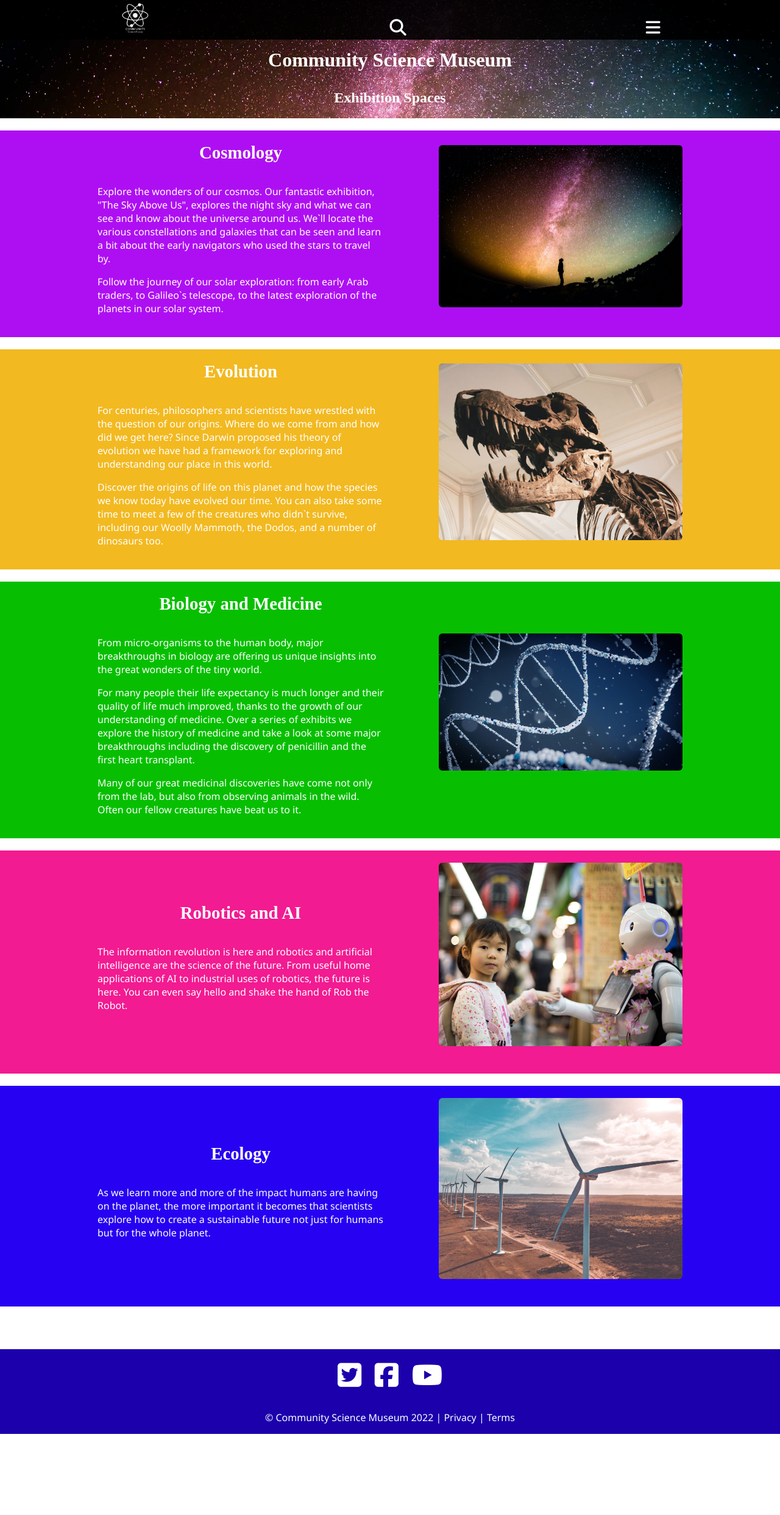
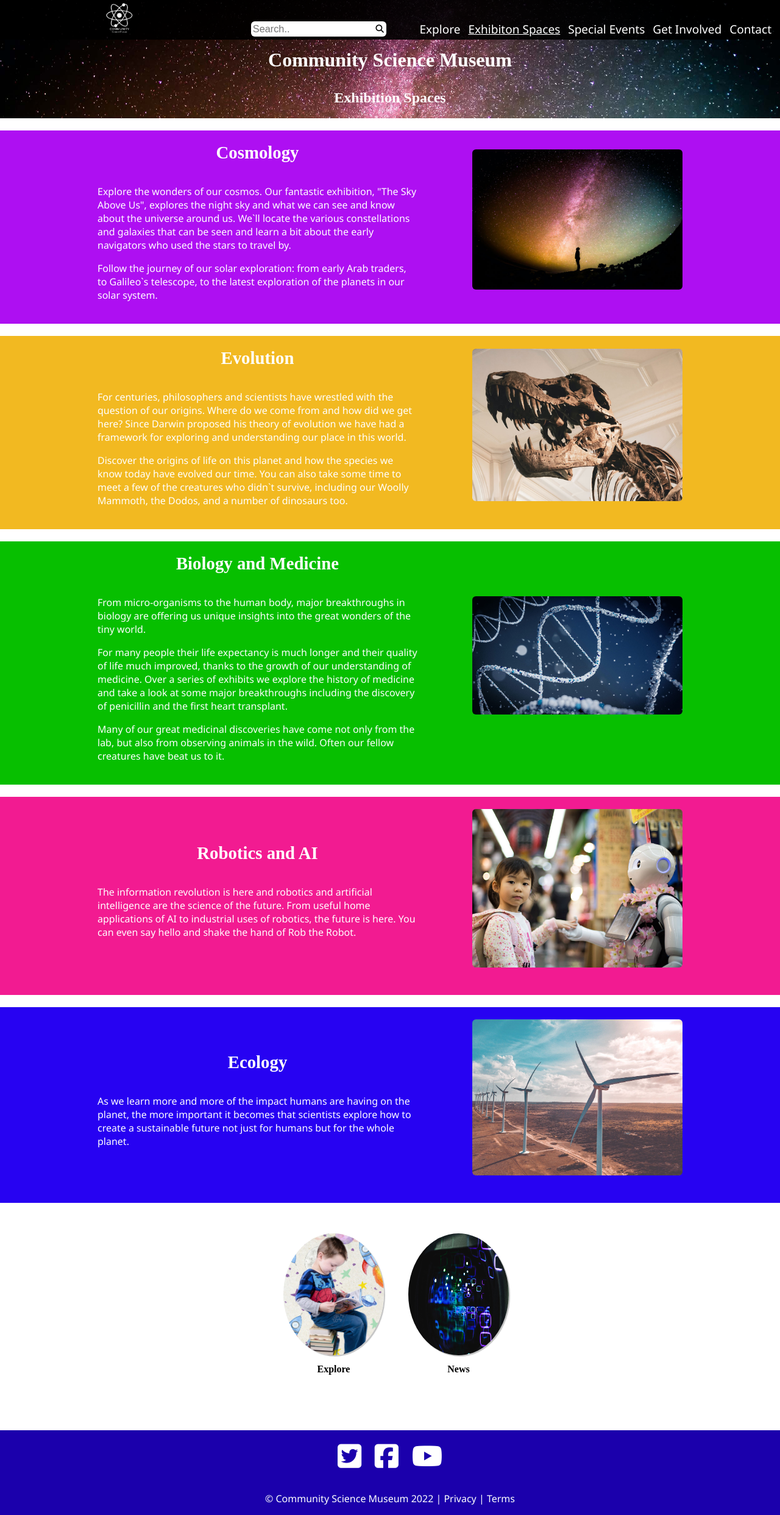
Before and after one commit to krialex/SemesterProject1, a plain HTML site: page exhibitionspaces.html in a window 1280 px wide. Shown: the whole page at 61% size. Before the commit the page ends 2352 px from the top, so only its background shows below. Drawn offline with Linux system fonts and the light colour scheme; a web font is replaced by a local one.

Commit message:
made more responsive

```diff
--- a/exhibitionspaces.html
+++ b/exhibitionspaces.html
@@ -17,17 +17,21 @@
             <a href="index.html">
                 <img src="../img/Logo4.png" alt="Logo Museum">
             </a>
-            <lable for="search" class="search"><i class="fa-solid fa-magnifying-glass"></i></lable>
-            <!-- <input type="search" id="site-search" class="search-bar"> -->
+            <div class="thesearch">
+                <form class="search-bar">
+                    <input type="search" id="site-search" class="search-input" placeholder="Search..">
+                    <button type="submit" class="search-btn"><i class="fa-solid fa-magnifying-glass"></i></button>
+                </form>
+            </div>
             <label for="hamburger-menu"><i class="fa-solid fa-bars"></i></label>
             <input type="checkbox" id="hamburger-menu">
             <nav>
                 <ul>
                     <li><a href="explore.html">explore</a></li>
-                    <li><a href="exhibitionspaces.html">exhibiton spaces</a></li>
-                    <li><a href="specialevents.html">special events and exhibitons</a></li>
+                    <li><a href="exhibitionspaces.html" class="current">exhibiton spaces</a></li>
+                    <li><a href="specialevents.html">special events</a></li>
                     <li><a href="getinvolved.html">get involved</a></li>
-                    <li><a href="contact.html">contact us</a></li>
+                    <li><a href="contact.html">contact</a></li>
                 </ul>
             </nav>
         </section>
@@ -36,7 +40,7 @@
             <h2> Exhibition Spaces</h2>
         </div>
     </header>
-    <main>
+    <main class="exhibition-site">
         <section class="exhibition-one">
             <div class="exhibition-flex">
                 <div>
@@ -96,6 +100,20 @@
                 </div>
             </div>
         </section>
+        <section class="button-img">
+            <div class="btn-img-hover">
+                <a href="explore.html">
+                    <img src="../img/childreading.jpg" alt="child reading">
+                    <h4>Explore</h4>
+                </a>
+            </div>
+            <div class="btn-img-hover">
+                <a href="specialevents.html">
+                    <img src="../img/blueshapes.jpg" alt="blue shapes">
+                    <h4>News</h4>
+                </a>
+            </div>
+        </section>
     </main>
     <footer>
         <div class="footer-icons">
--- a/style.css
+++ b/style.css
@@ -45,7 +45,7 @@ nav li {
 }
 
 nav ul {
-    margin: 0px;
+    margin: 0px 10px;
     list-style-type: none;
 }
 
@@ -55,6 +55,39 @@ nav ul {
 
 #hamburger-menu:checked ~ nav {
     display: block;
+}
+
+.current {
+    text-decoration: underline;
+}
+
+.search-bar {
+    flex-direction: row;
+    gap: 0px;
+    margin-bottom: 3px;
+}
+
+.search-input {
+    max-width: 200px;
+    min-width: 27px;
+    width: 100%;
+    font-size: .6em;
+    padding: 2px;
+    margin: 0px;
+    border-radius: 6px 0px 0px 6px;
+    border: 1px solid transparent;
+}
+
+.search-btn {
+    background-color: #FFF;
+    border: 1px solid transparent;
+    padding: 3.7px;
+    border-radius: 0px 6px 6px 0px;
+    cursor: pointer;
+}
+
+.fa-solid:hover, .fa-brands:hover, nav a:hover {
+    color: #07BF00;
 }
 
 .header-div {
@@ -93,7 +126,16 @@ h1 {
     align-items: center;
     padding-left: 20px;
     text-align: center;
-    font-family: Elevon;;
+    font-family: Elevon;
+}
+
+.btn-img-hover a {
+    transition-property: color;
+    transition-duration: 1s;
+}
+
+.btn-img-hover a:hover {
+    color: #2702F2;
 }
 
 h4 {
@@ -135,6 +177,7 @@ footer {
     border-radius: 6px;
     text-align: center;
     text-transform: capitalize;
+    border: 1px solid #BF62C6;
     transition-property: color border background-color;
     transition-duration: 1s;
 }
@@ -145,7 +188,7 @@ footer {
     background-color: #FFF;
 }
 
-
+/*fiks bilder på exhibition spaces mobil version - 300px width på mellom 699 og 1000. 400px igjen på 1000*/
 
 /* Index */
 .home-section-one, .home-section-two {
@@ -213,7 +256,6 @@ h5 {
 /*Explore*/
 .explore-site {
     margin: 0px 20px;
-
 }
 
 .explore-site h3, .news h3 {
@@ -221,19 +263,18 @@ h5 {
     text-transform: uppercase;
 }
 
-.images-bigger img {
-    width: 400px;
-    height: 350px;
-    border-radius: 6px;
-    transition-property: width height;
-    transition-duration: 2s;
+.explore-site h3 {
+    font-size: 1.2em;
 }
 
-.images-bigger img:hover {
-    width: 410px;
-    height: 360px;
-    box-shadow: 5px 5px 10px 2px rgba(0,0,0,.8);
+.images-bigger img {
+    max-width: 400px;
+    /*height: 350px;*/
+    width: 100%;
+    height: auto;
+    border-radius: 6px;
 }
+
 
 .explore-kids, .explore-teachers, .explore-researchers {
     display: flex;
@@ -243,7 +284,15 @@ h5 {
     margin-bottom: 40px;
 }
 
+
 /*Exhibition spaces*/
+.exhibition-flex {
+    animation-name: fade;
+    animation-duration: 1s;
+    animation-fill-mode: forwards; /*fiks dette*/
+}
+
+
 .exhibition-flex h3 {
     margin: 0;
 }
@@ -257,12 +306,6 @@ h5 {
     max-width: 1000px;
     gap: 50px;
     padding-bottom: 20px;
-}
-
-.exhibition-img img {
-    width: 400px;
-    border-radius: 6px;
-    margin: 20px;
 }
 
 .exhibition-flex p {
@@ -305,6 +348,10 @@ h5 {
     font-size: 1.3em;
 }
 
+.news .button-img h4 {
+    font-size: 1em;
+}
+
 .news-section-one, .news-section-two, .news-section-three {
     max-width: 1100px;
     display: flex;
@@ -325,14 +372,21 @@ h5 {
     margin: 5px auto 50px;
 }
 
-.news-img img {
-    width: 345px;
+.news-img img, .skeleton-img img, .exhibition-img img {
     border-radius: 6px;
-    height: 300px;
+    width: 100%;
+    height: auto;
+    max-width: 345px;
+    margin: 0px auto;
+}
+
+.skeleton-img img {
+    max-height: 300px;
+    max-width: 420px;
 }
 
 
-.news .button-img, .explore-site .button-img {
+.news .button-img, .explore-site .button-img, .exhibition-site .button-img {
     max-width: 370px;
 }
 
@@ -374,8 +428,8 @@ h5 {
 form {
     display: flex;
     flex-direction: column;
+    gap: 2px;
     align-items: center;
-    gap: 2px;
 }
 
 input, textarea {
@@ -432,6 +486,10 @@ input[type=submit] {
     margin: 50px auto;
 }
 
+.contact .fa-solid:hover{
+    color: #FFF;
+}
+
 
 @media (min-width:600px) {
     .button-img {
@@ -450,6 +508,10 @@ input[type=submit] {
 }
 
 @media (min-width:699px) {
+    .search-box {
+        max-width: 300px;
+    }
+
     .home-section-three {
         max-width: 1000px;
     }
@@ -462,8 +524,14 @@ input[type=submit] {
         flex-direction: row-reverse;
     }
 
+    .explore-kids div, .explore-teachers div, .explore-researchers div {
+        max-width: 400px;
+    }
+
     .exhibition-img img {
-        margin-right: 20px;
+        margin: 20px;
+        width: 400px;
+
     }
 
     .only-big-screen-img {
@@ -483,6 +551,10 @@ input[type=submit] {
         margin: auto;
     }
 
+    .explore-kids div, .explore-teachers div, .explore-researchers div {
+        max-width: 540px;
+    }
+
     .only-big-screen-img1 {
         display: block;
     }
@@ -500,4 +572,35 @@ input[type=submit] {
         max-width: 1000px;
     }
 
+    .header-nav {
+        display: grid;
+        grid-template-columns: 1fr auto;
+        align-items: end;
+        justify-items: center;
+        gap: 20px;
+    }
+
+    .header-nav label {
+        display: none;
+    }
+
+    nav {
+        display: block;
+        position: static;
+        max-width: 630px;
+        padding: 0px;
+        grid-column: 4 / span 3;
+        font-size: .7em;
+        background-color: transparent;
+    }
+
+    nav li {
+        display: inline-block;
+        padding: 2px 4px;
+    }
+
+    nav ul {
+        padding: 0px;
+    }
+
 }
```
Also changed, not shown: contact.html (+8 -4 lines), explore.html (+11 -7 lines), getinvolved.html (+9 -5 lines), index.html (+11 -7 lines), specialevents.html (+11 -7 lines).
